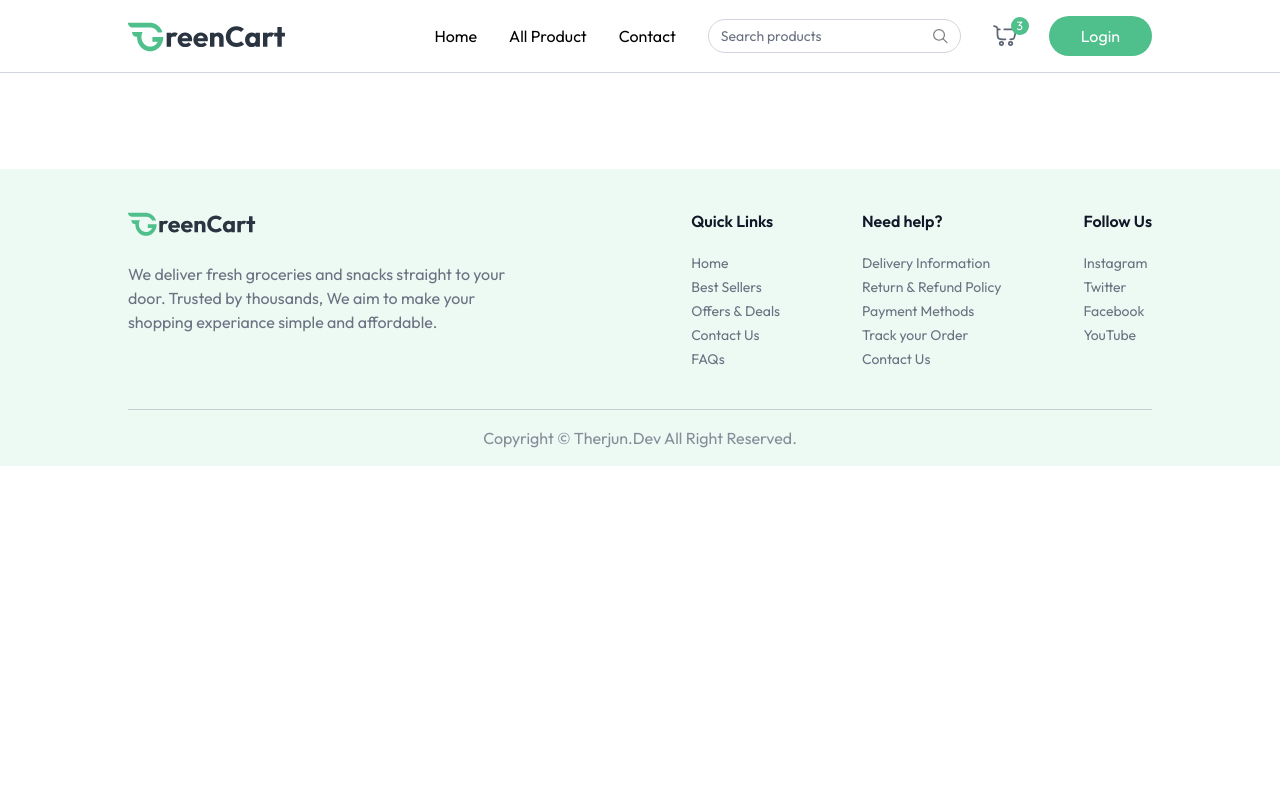
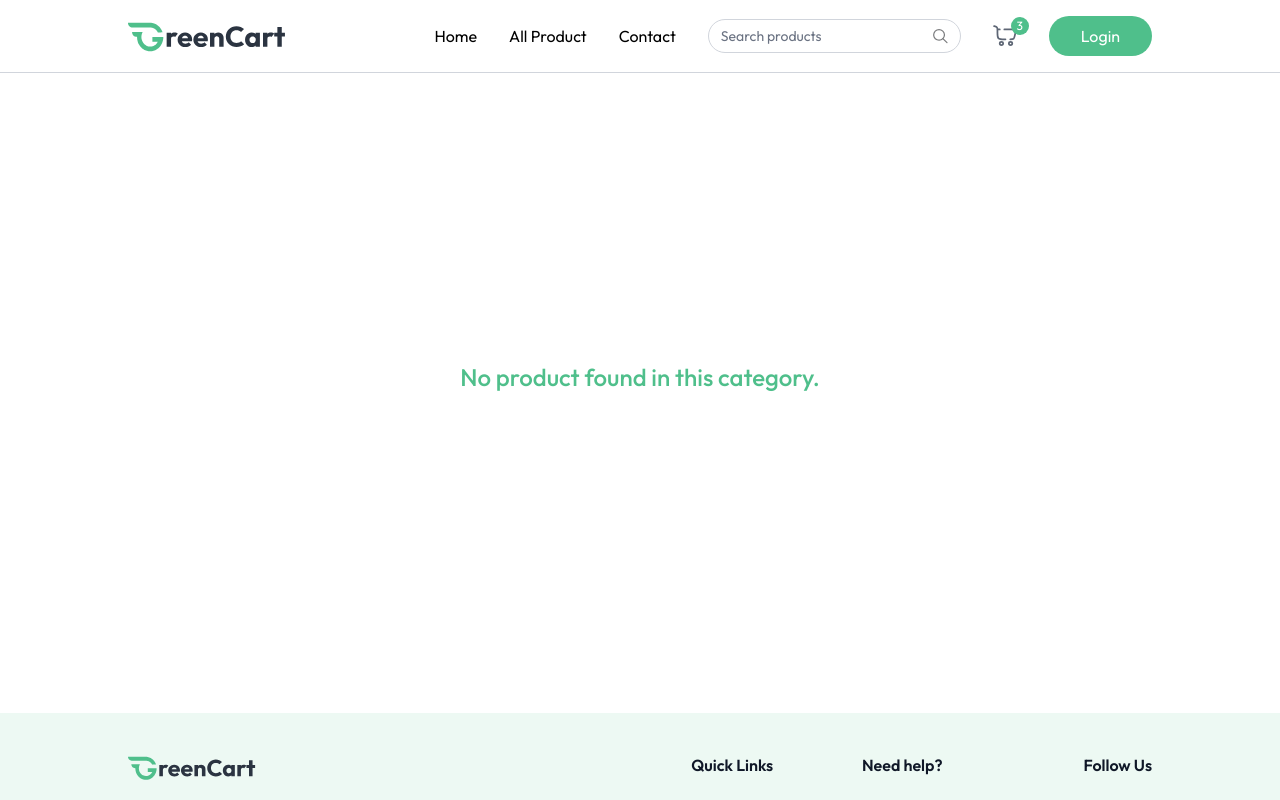
Before and after one commit to arju707/GroceryDeliveryWebsite, a React (Vite) app in the folder Client/: page /products/1 in a window 1280 px wide. Shown: the top 800 px of the page. Built offline with nearby package versions, Linux system fonts and the light colour scheme.

Commit message:
productCategory

```diff
--- a/Client/src/App.jsx
+++ b/Client/src/App.jsx
@@ -7,6 +7,7 @@ import Footer from './components/Footer'
 import { useAppContext } from './context/AppContext'
 import Login from './components/Login'
 import AllProducts from './pages/AllProducts'
+import ProductCategory from './pages/ProductCategory'
 
 const App = () => {
 
@@ -28,6 +29,7 @@ const App = () => {
         <Routes>
           <Route path='/' element={<Home/>}/>
           <Route path='/products' element={<AllProducts/>}/>
+          <Route path='/products/:category' element={<ProductCategory/>}/>
         </Routes>
       </div>
       {!isSellerPath &&  <Footer />}
--- a/Client/src/components/Navbar.jsx
+++ b/Client/src/components/Navbar.jsx
@@ -1,17 +1,24 @@
-import React from 'react';
+import React, { useEffect } from 'react';
 import { NavLink } from 'react-router-dom';
 import { assets } from '../assets/assets';
 import { useAppContext } from '../context/AppContext';
 
 export default function Navbar() {
   const [open, setOpen] = React.useState(false);
-  const{user,setUser,setShowUserLogin,navigate} = useAppContext();
+  const{user,setUser,setShowUserLogin,navigate, searchQuery, setSearchQuery} = useAppContext();
 
   const logout=async ()=>{
     setUser(null);
     navigate("/")
 
   }
+
+  useEffect(()=>{
+    if(searchQuery.length > 0){
+      navigate("/products")
+    }
+
+  },[searchQuery])
 
   return (
     <nav className="flex items-center justify-between px-6 md:px-16 lg:px-24 xl:px-32 py-4 border-b border-gray-300 bg-white relative transition-all">
@@ -31,6 +38,7 @@ export default function Navbar() {
 
         <div className="hidden lg:flex items-center text-sm gap-2 border border-gray-300 px-3 rounded-full">
           <input
+          onChange={(e)=> setSearchQuery(e.target.value)}
             className="py-1.5 w-full bg-transparent outline-none placeholder-gray-500"
             type="text"
             placeholder="Search products"
--- a/Client/src/components/ProductCard.jsx
+++ b/Client/src/components/ProductCard.jsx
@@ -9,7 +9,11 @@ const ProductCard = ({ product }) => {
   const {currency, addToCart, updateCart, removeFromCart, cartItems, navigate} = useAppContext()
 
   return product && (
-    <div className="border border-gray-500/20 rounded-md md:px-4 px-3 py-2 bg-white min-w-56 max-w-56 w-full">
+    <div onClick={() => {
+  navigate(`/products/${product.category.toLowerCase()}/${product._id}`);
+  scrollTo(0, 0);
+}}
+ className="border border-gray-500/20 rounded-md md:px-4 px-3 py-2 bg-white min-w-56 max-w-56 w-full">
       <div className="group cursor-pointer flex items-center justify-center px-2">
         <img
           className="group-hover:scale-105 transition max-w-26 md:max-w-36"
--- a/Client/src/pages/AllProducts.jsx
+++ b/Client/src/pages/AllProducts.jsx
@@ -12,7 +12,7 @@ useEffect(()=>{
 
     if(searchQuery.length > 0){
         setFilterdProducts(products.filter(
-        product=> product.name.toLowercase().includes(searchQuery.toLowercase())
+        product=> product.name.toLowerCase().includes(searchQuery.toLowerCase())
 ))}else{
     setFilterdProducts(products)
 }
--- /dev/null
+++ b/Client/src/pages/ProductCategory.jsx
@@ -0,0 +1,42 @@
+import React from 'react'
+import { useAppContext } from '../context/AppContext'
+import { useParams } from 'react-router-dom'
+import { categories } from '../assets/assets'
+import ProductCard from '../components/ProductCard'
+
+function ProductCategory() {
+
+    const {products} = useAppContext()
+    const {category} = useParams()
+
+    const searchCategory = categories.find((item)=>item.path.toLowerCase()=== category)
+
+    const filterdProducts = products.filter((product)=>product.category.toLowerCase()===category)
+  return (
+
+    <div className='mt-16'>
+        {searchCategory && (
+            <div className='flex flex-col items-end w-max'>
+                <p className=' text-2xl font-medium'>
+                    {searchCategory.text.toUpperCase()}
+                </p>
+                <div className='w-16 bg-primary h-0.5 rounded-b-full'></div>
+            </div>
+        )}
+        {filterdProducts.length > 0 ?(
+            <div className='grid grid-cols-2 sm:grid-cols-3 md:grid-cols-4 gap-3 md:gap-6 lg:grid-cols-5 mt-6'>
+                {filterdProducts.map((product)=>(
+                    <ProductCard key={product._id} product={product} />
+                ))}
+            </div>
+        ):(
+            <div className='flex items-center justify-center h-[60vh]'>
+                <p className='text-2xl font-medium  text-primary'>No product found in this category.</p>
+
+            </div>
+        )}
+    </div>
+  )
+}
+
+export default ProductCategory
--- /dev/null
+++ b/Client/src/pages/ProductDetails.jsx
@@ -0,0 +1,9 @@
+import React from 'react'
+
+function ProductDetails() {
+  return (
+    <div>ProductDetails</div>
+  )
+}
+
+export default ProductDetails
```
